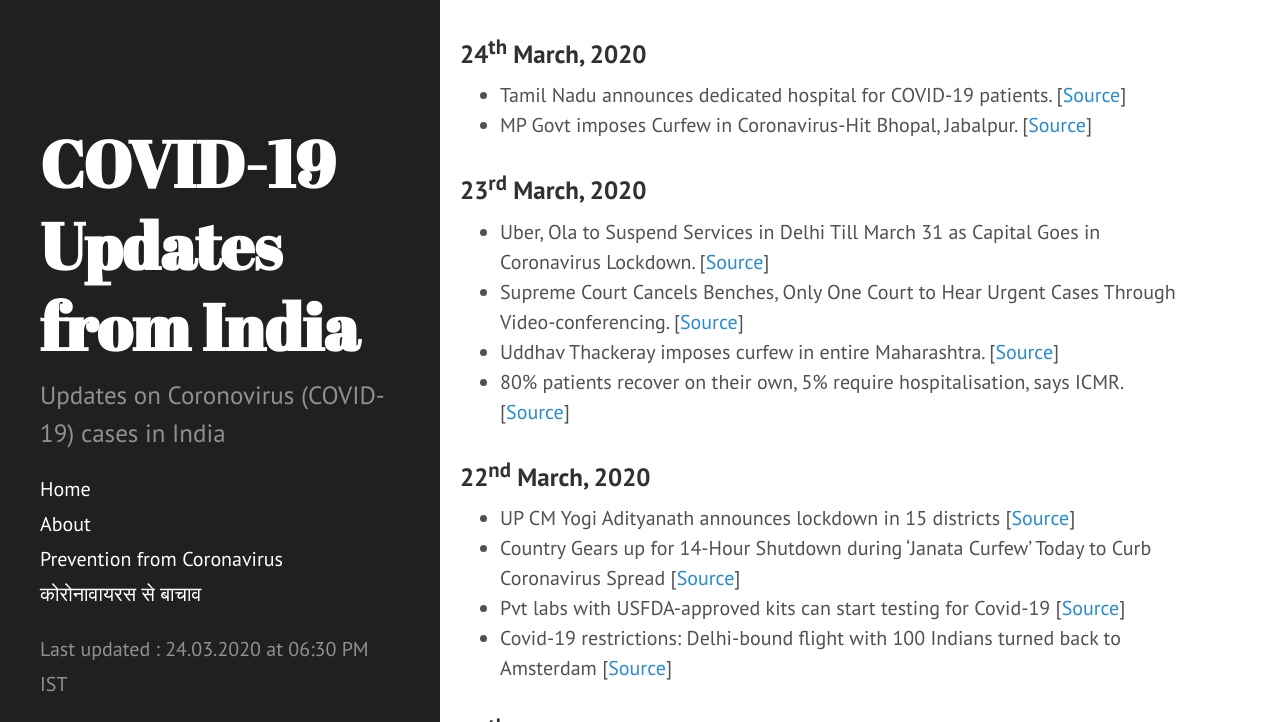
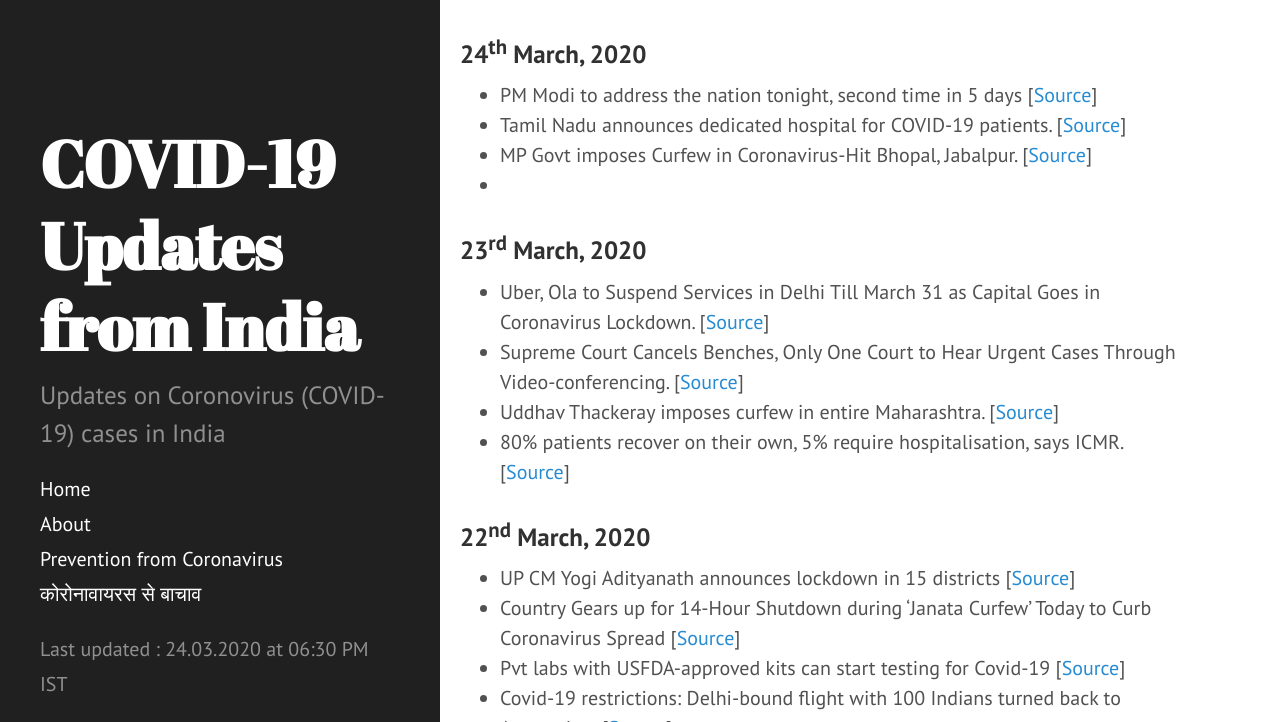
Before and after one commit to bhooraj/covid19updates-india, a Jekyll site: the page built from _posts/2020-03-24-Latest-updates.md, in a window 1280 px wide and 900 px high, scrolled down 1229 px, cut to the strip 178-900 px from the top of the window. Built offline with Jekyll 4.4.1, drawn with Linux system fonts in a browser that asks for light colours.

Commit message:
Update 2020-03-24-Latest-updates.md

```diff
--- a/_posts/2020-03-24-Latest-updates.md
+++ b/_posts/2020-03-24-Latest-updates.md
@@ -11,8 +11,10 @@ layout: post
 <iframe width="560" height="315" src="https://www.youtube.com/embed/zZ-pqoRREI8" frameborder="0" allow="accelerometer; autoplay; encrypted-media; gyroscope; picture-in-picture" allowfullscreen></iframe>
 
 ### 24<sup>th</sup> March, 2020
+- PM Modi to address the nation tonight, second time in 5 days [[Source](https://www.livemint.com/news/india/pm-modi-to-address-the-nation-at-8-pm-today-on-coronavirus-outbreak-11585029361395.html)]
 - Tamil Nadu announces dedicated hospital for COVID-19 patients. [[Source](https://www.thehindu.com/news/national/tamil-nadu-announces-dedicated-hospital-for-covid-19-patients/article31146741.ece)]
 - MP Govt imposes Curfew in Coronavirus-Hit Bhopal, Jabalpur. [[Source](https://www.news18.com/news/india/mp-govt-imposes-curfew-in-coronavirus-hit-bhopal-jabalpur-2548513.html)]
+-
 
 ### 23<sup>rd</sup> March, 2020
 - Uber, Ola to Suspend Services in Delhi Till March 31 as Capital Goes in Coronavirus Lockdown. [[Source](https://www.news18.com/news/india/uber-ola-to-suspend-services-in-delhi-till-march-31-as-capital-goes-in-coronavirus-lockdown-2546895.html)]
```
